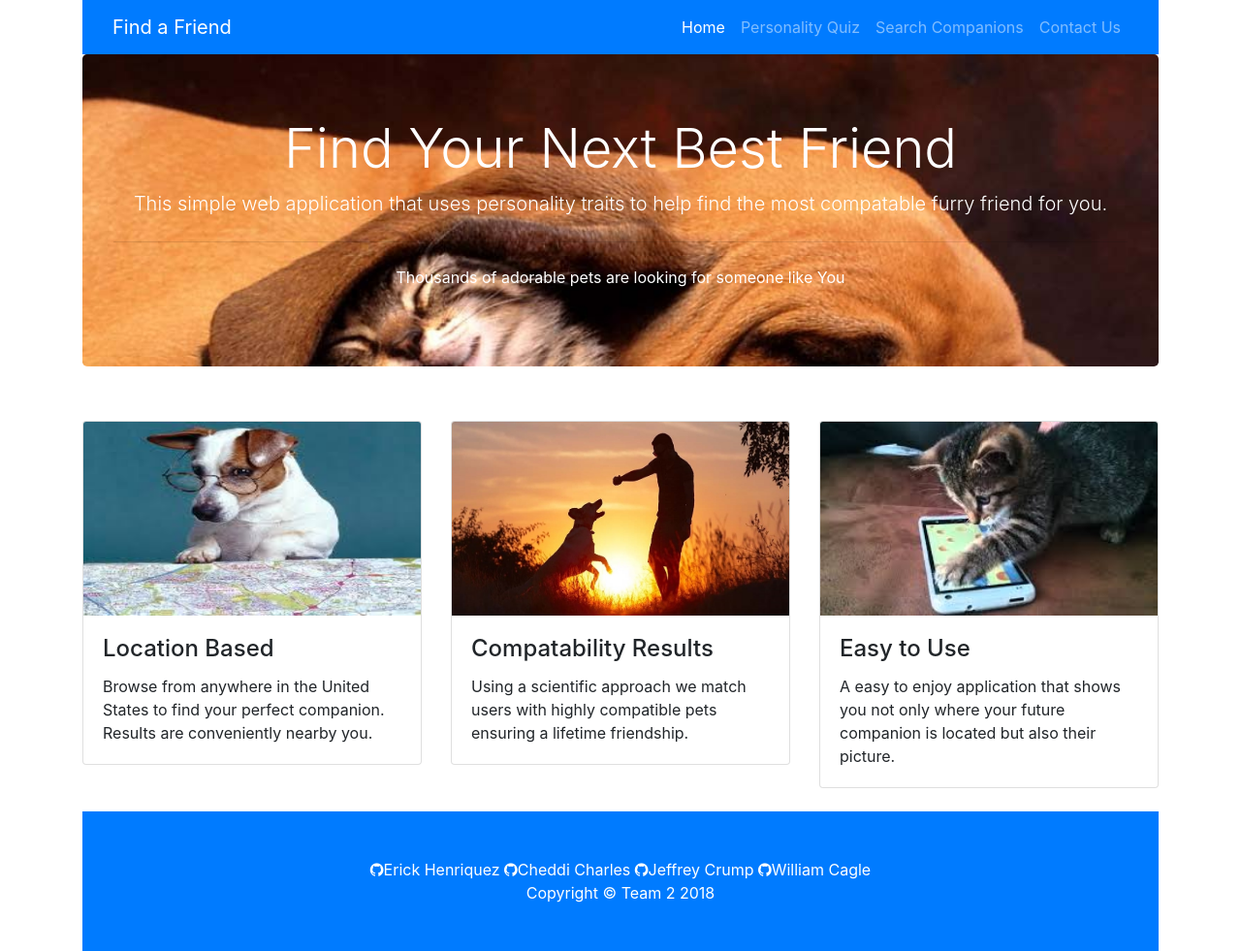
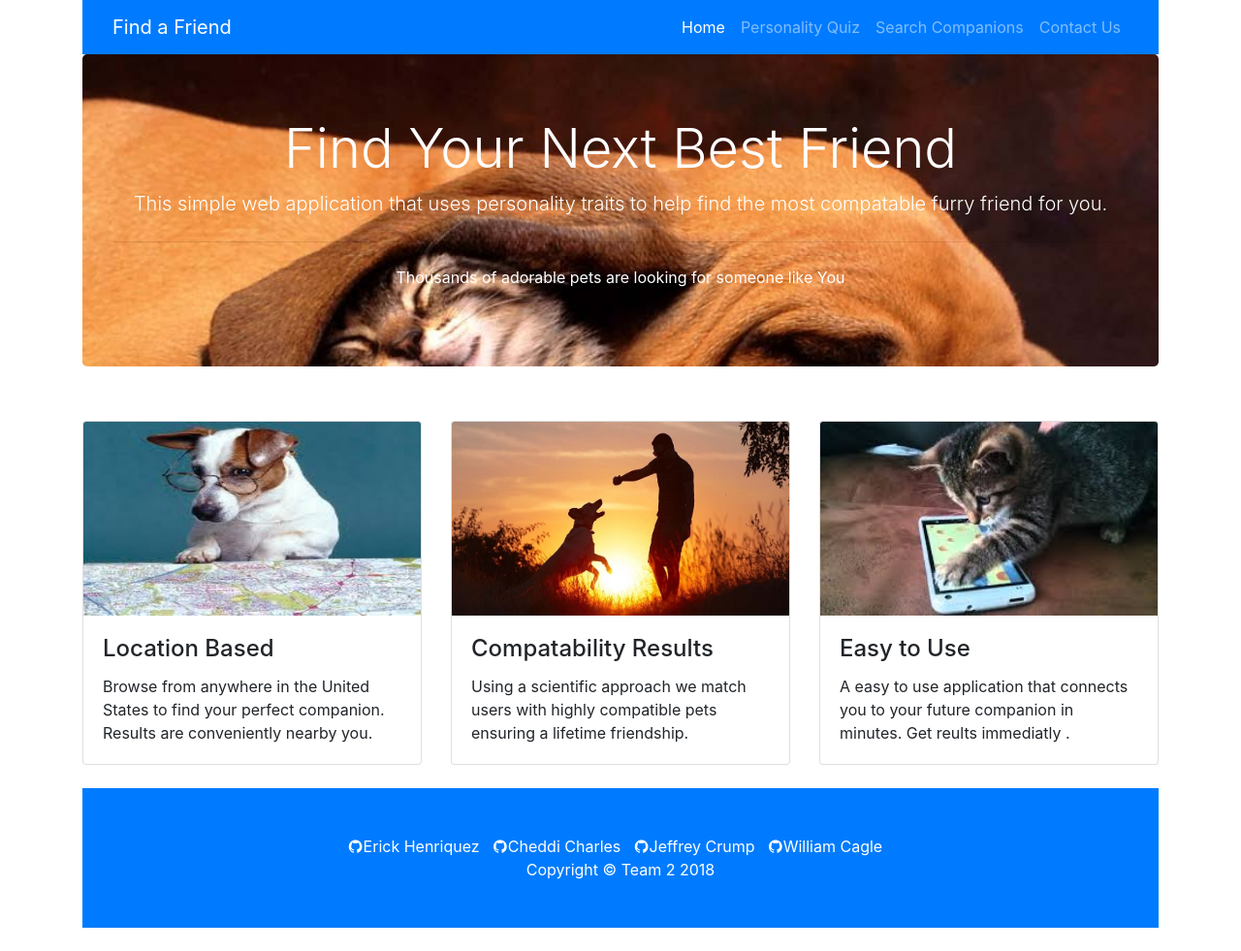
Before and after one commit to henriquez93550/PetsProject, a plain HTML site: page index.html in a window 1280 px wide. Shown: the whole page at 97% size. After the commit the page ends 957 px from the top, so only its background shows below. Drawn offline with nearby package versions, Linux system fonts and the light colour scheme.

Commit message:
more changes

```diff
--- a/assets/css/style.css
+++ b/assets/css/style.css
@@ -67,7 +67,16 @@ img {
 
   #github {
     color: white;
+    padding-right: 1px;
   }
   a {
     color: white;
+
   }
+
+  h3 {
+    color: white;
+  }
+a {
+  padding-right: 10px;
+}
--- a/index.html
+++ b/index.html
@@ -78,8 +78,8 @@
           <img class="card-img-top" src="assets/images/download.jpg">
           <div class="card-body">
             <h4 class="card-title">Easy to Use</h4>
-            <p class="card-text">A easy to enjoy application that shows you not only where your future companion is
-              located but also their picture.</p>
+            <p class="card-text">A easy to use application that connects you to your future companion in minutes.
+             Get reults immediatly .</p>
           </div>
 
         </div>
```
Lines whose indentation alone changed are shown as unchanged.
